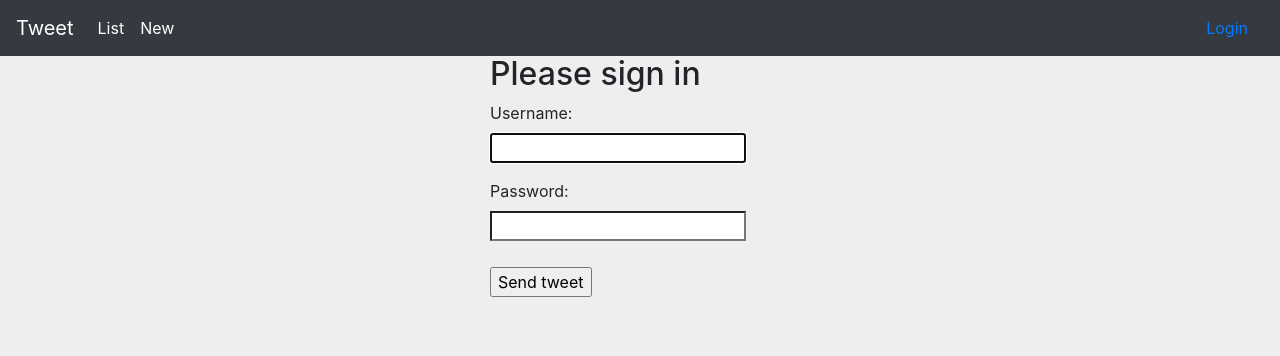
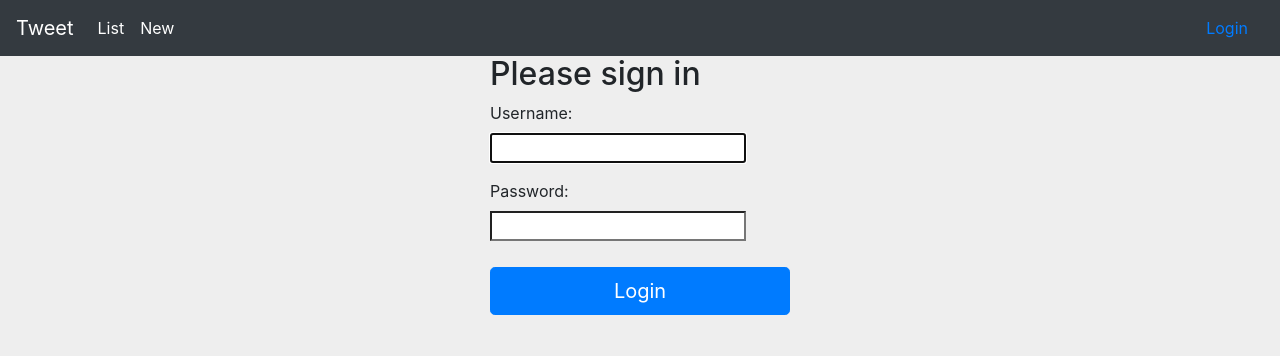
Before and after one commit to RonaldTheodoro/tweetme, a Django app: page /login/ in a window 1280 px wide. Shown: the top 356 px of the page. Run offline with Django 3.2, Linux system fonts and the light colour scheme; parts of the project's set-up code (start-up, migrations or seed data) failed here and were passed over; some libraries are stand-ins or nearby versions.

Commit message:
add bootstrap's classes in send button

```diff
--- a/templates/registration/login.html
+++ b/templates/registration/login.html
@@ -9,6 +9,8 @@
         <h2 class="form-signin-heading">Please sign in</h2>
         {% csrf_token %}
         {{ form.as_p }}
-        <input type="submit" value="Send tweet"/>
+        <button class="btn btn-lg btn-primary btn-block" type="submit">
+            Login
+        </button>
     </form>
 {% endblock content %}
```
